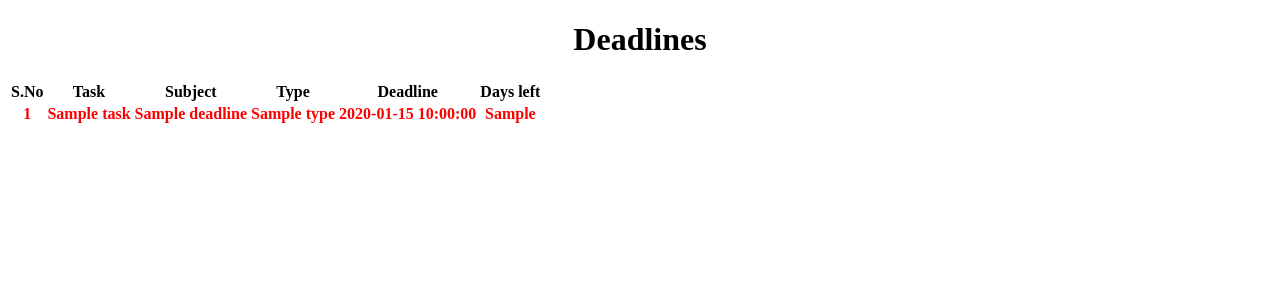
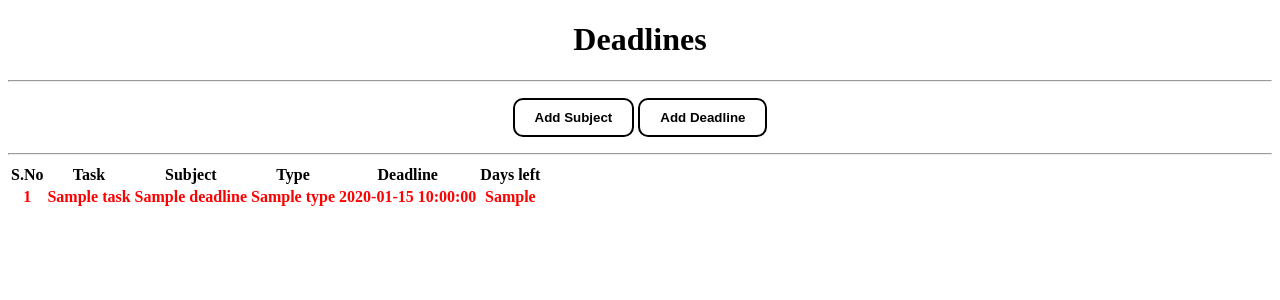
Before and after one commit to frankhart2018/assignment-scheduler, a Flask app: template asched/templates/index.html in a window 1280 px wide. Shown: the top 300 px of the page. Run offline with Flask 2, Linux system fonts and the light colour scheme; the template is opened without the code that fills it: most values are stand-ins (such as "Sample title", 1, 10 or a date in 2020); parts of the project's set-up code (start-up, migrations or seed data) failed here and were passed over; some libraries are stand-ins or nearby versions.

Commit message:
Add buttons for add deadline and subject

```diff
--- a/asched/static/css/styles.css
+++ b/asched/static/css/styles.css
@@ -26,3 +26,7 @@ h1 {
 table {
     text-align: center;
 }
+
+.header-buttons {
+    text-align: center;
+}
--- a/asched/templates/index.html
+++ b/asched/templates/index.html
@@ -9,6 +9,13 @@
 
     <body>
         <h1>Deadlines</h1>
+
+        <hr>
+        <p class="header-buttons">
+            <input type="button" class="button" onclick="window.location.href='/add-subject';" value="Add Subject">
+            <input type="button" class="button" onclick="window.location.href='/add-deadline';" value="Add Deadline">
+        </p>
+        <hr>
 
         <table id="deadlines">
             <thead>
```
Also changed, not shown: CHANGELOG.md.
